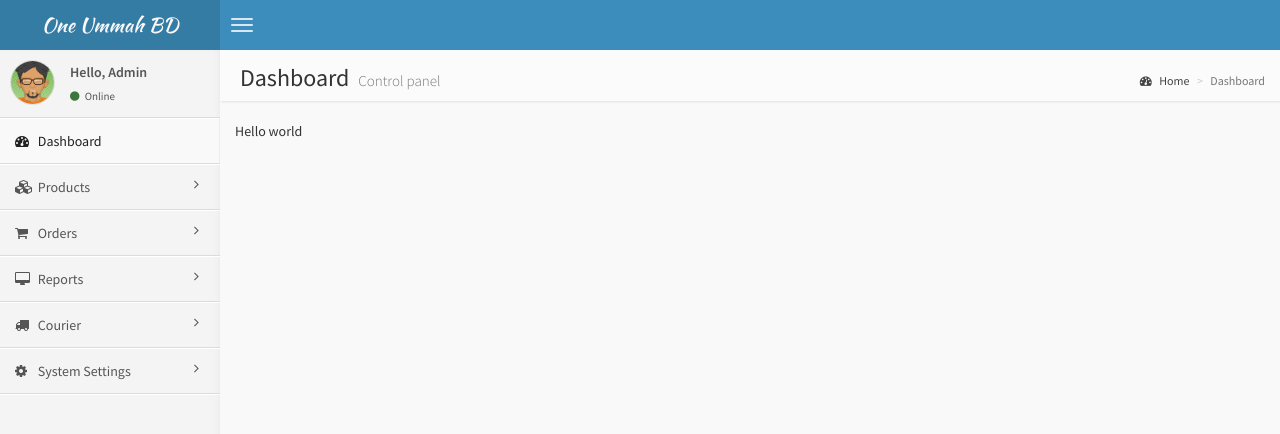
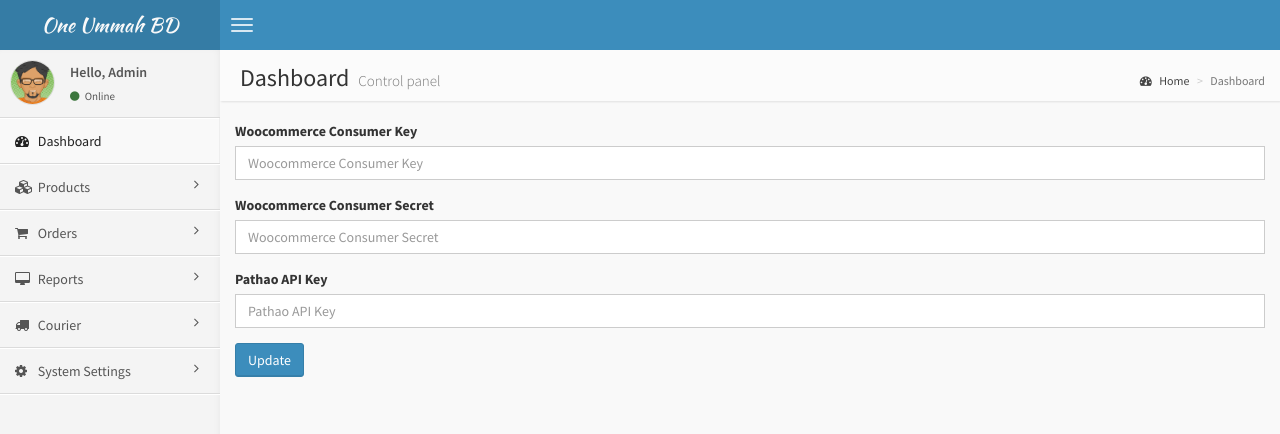
Before and after one commit to 0xh7ml/photon, a plain HTML site: page settings.html in a window 1280 px wide. Drawn offline with nearby package versions, Linux system fonts and the light colour scheme; a script that the page names is missing.

Commit message:
updated frontend

```diff
--- a/css/AdminLTE.css
+++ b/css/AdminLTE.css
@@ -3535,3 +3535,7 @@ fieldset[disabled] .btn-vk.active {
   color: #587ea3;
   background-color: #ffffff;
 }
+
+.mt-2{
+  margin-top: 5px;
+}
--- a/settings.html
+++ b/settings.html
@@ -137,8 +137,26 @@
 
                     <!-- Small boxes (Stat box) -->
                     <div class="row">
-                        <div class="col-md-6">
-                            Hello world
+                        <div class="col-md-12">
+                            <form action="#" method="POST">
+                                <div class="box-body">
+                                    <div class="form-group">
+                                        <label for="Woocommerce Consumer Key">Woocommerce Consumer Key</label>
+                                        <input type="text" class="form-control" id="woo-key" placeholder="Woocommerce Consumer Key" width="100%">
+                                    </div>
+                                    <div class="form-group">
+                                        <label for="Woocommerce Consumer Secret">Woocommerce Consumer Secret</label>
+                                        <input type="text" class="form-control" id="woo-secret" placeholder="Woocommerce Consumer Secret" width="100%">
+                                    </div>
+                                    <div class="form-group">
+                                        <label for="Pathao API Key">Pathao API Key</label>
+                                        <input type="text" class="form-control" id="pathao-key" placeholder="Pathao API Key" width="100%">
+                                    </div>
+                                </div><!-- /.box-body -->
+                                <div class="box-footer mt-2">
+                                    <button type="submit" class="btn btn-primary">Update</button>
+                                </div>
+                            </form>
                         </div>
                     </div><!-- /.row (main row) -->
 
```
Also changed, not shown: courier.html (+19 -2 lines), index.html (+1 -0 lines).
